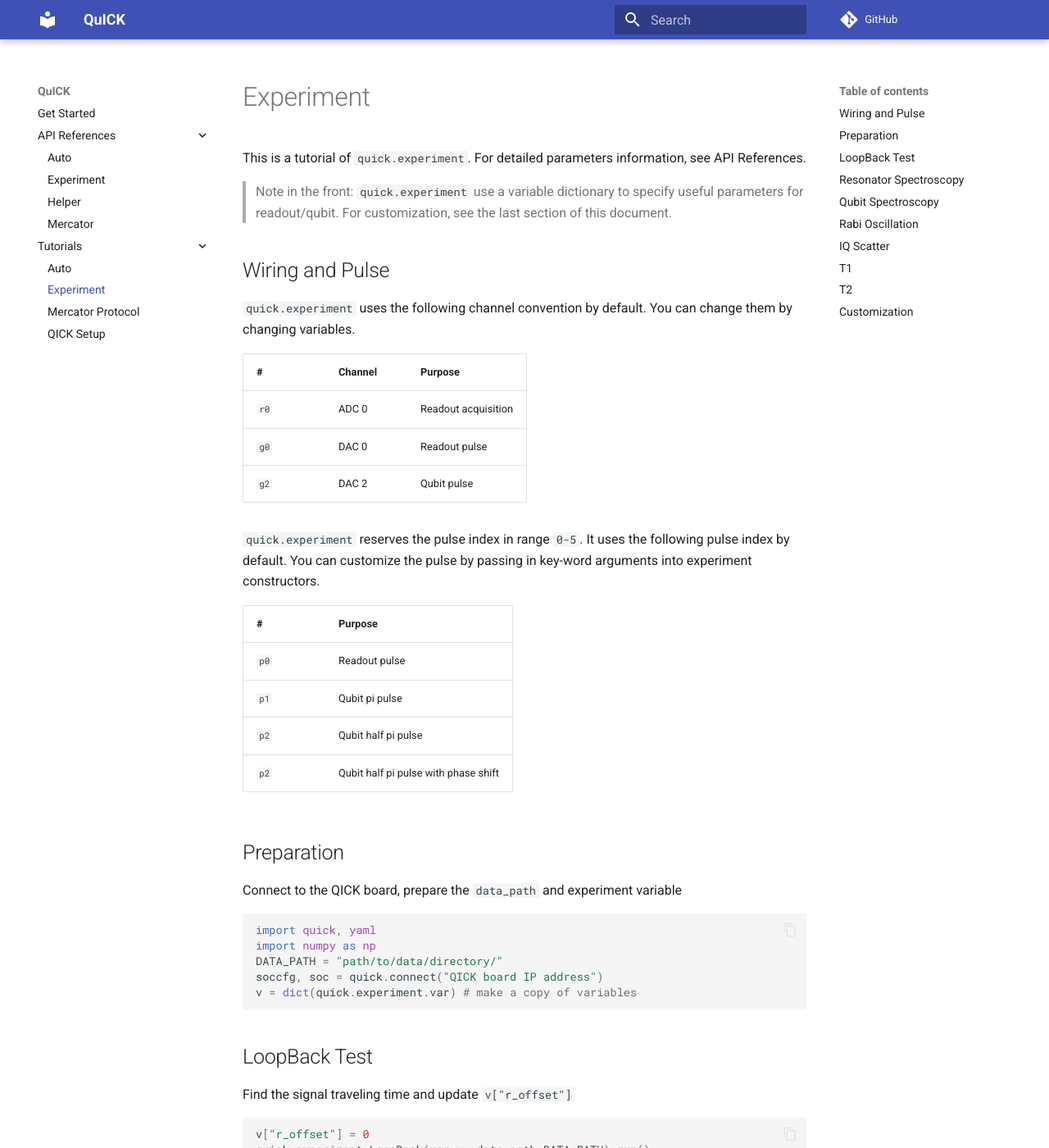
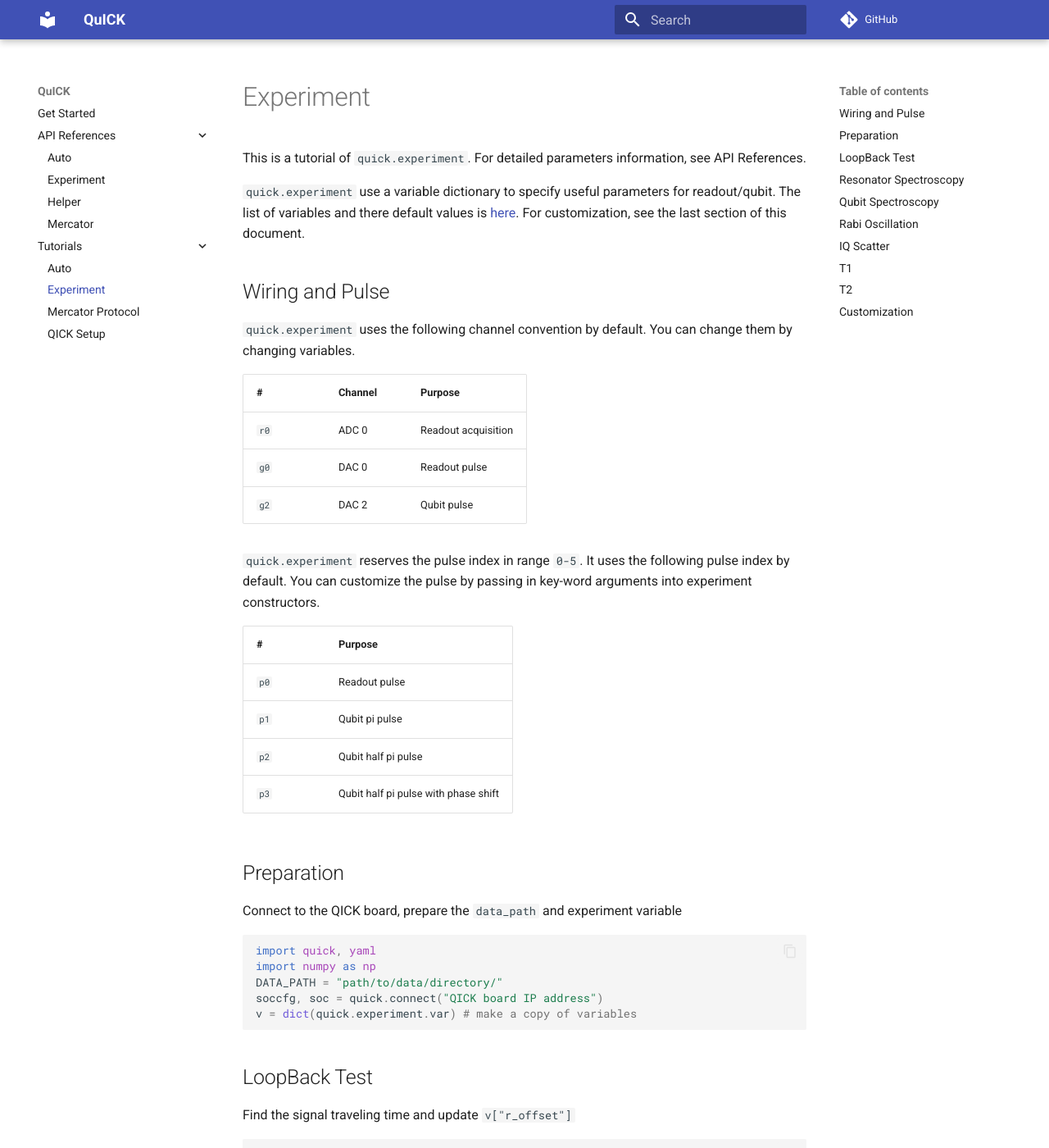
Before and after one commit to clelandlab/quick, an MkDocs documentation site: the page built from docs/Tutorials/experiment.md, in a window 1280 px wide and 1400 px high. Shown: the whole window at 82% size. Built offline with MkDocs 1.6.1 and Material for MkDocs 9.7.7, drawn with Linux system fonts in a browser that asks for light colours; comment, search, counter and statistics services are not loaded; some of the changed text lies outside the part shown.

Commit message:
Update doc

````diff
--- a/docs/Tutorials/experiment.md
+++ b/docs/Tutorials/experiment.md
@@ -2,7 +2,7 @@
 
 This is a tutorial of `quick.experiment`. For detailed parameters information, see API References.
 
-> Note in the front: `quick.experiment` use a variable dictionary to specify useful parameters for readout/qubit. For customization, see the last section of this document.
+`quick.experiment` use a variable dictionary to specify useful parameters for readout/qubit. The list of variables and there default values is [here](../API References/experiment/#var). For customization, see the last section of this document.
 
 ## Wiring and Pulse
 
@@ -21,7 +21,7 @@ This is a tutorial of `quick.experiment`. For detailed parameters information, s
 |`p0`|Readout pulse|
 |`p1`|Qubit pi pulse|
 |`p2`|Qubit half pi pulse|
-|`p2`|Qubit half pi pulse with phase shift|
+|`p3`|Qubit half pi pulse with phase shift|
 
 ## Preparation
 
@@ -134,7 +134,7 @@ You can also use the `DispersiveSpectroscopy` to find the best value for `v["r_f
 
 ## T1
 
-Measure, fit and plot T1 with your pi pulse and IQ center, update `v["q_T1"]`
+Measure, fit and plot T1 with your pi pulse and IQ center.
 
 ```python
 data = quick.experiment.T1(
````
Also changed, not shown: other parts of docs/Tutorials/experiment.md (+1 -1 lines).
